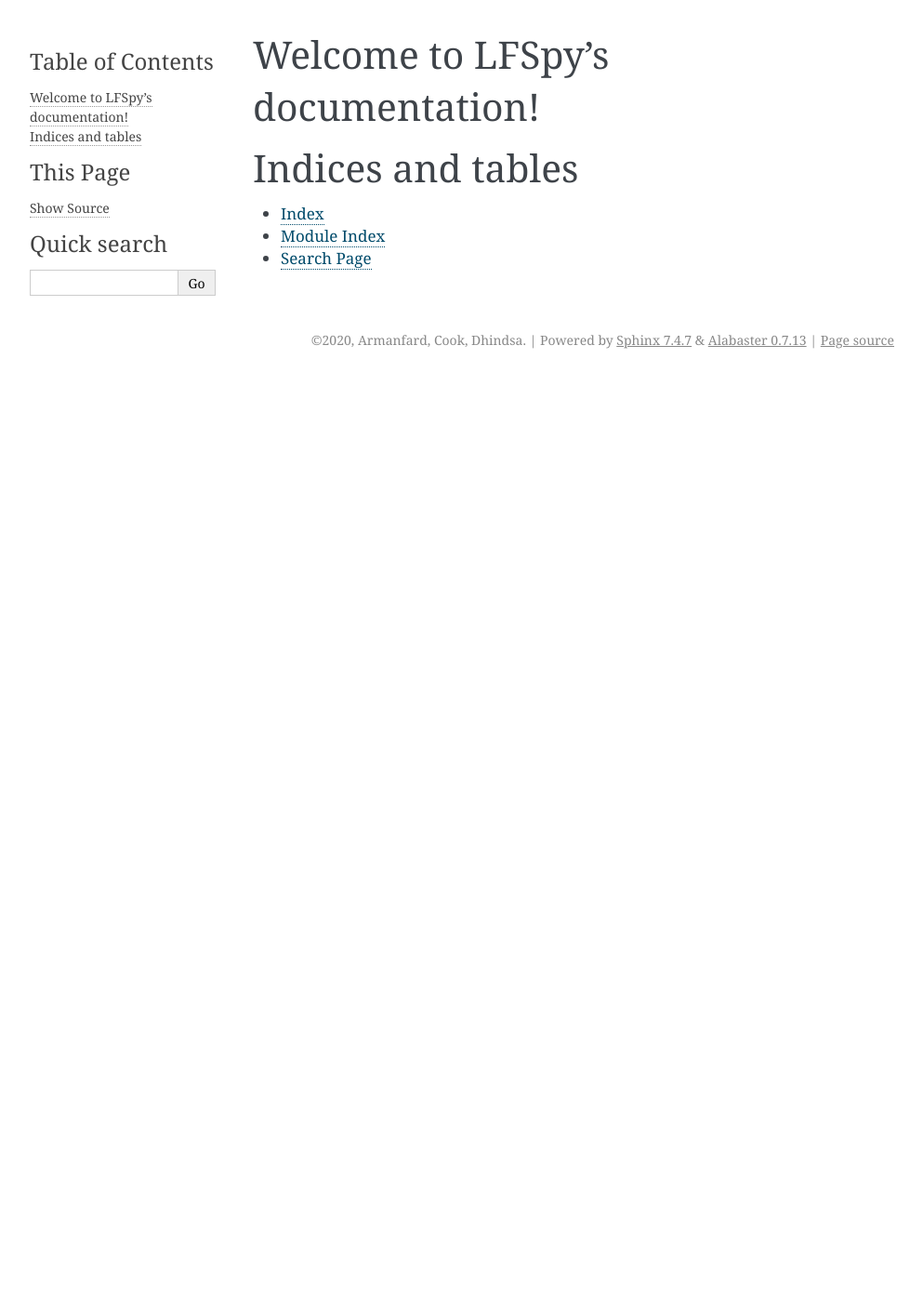
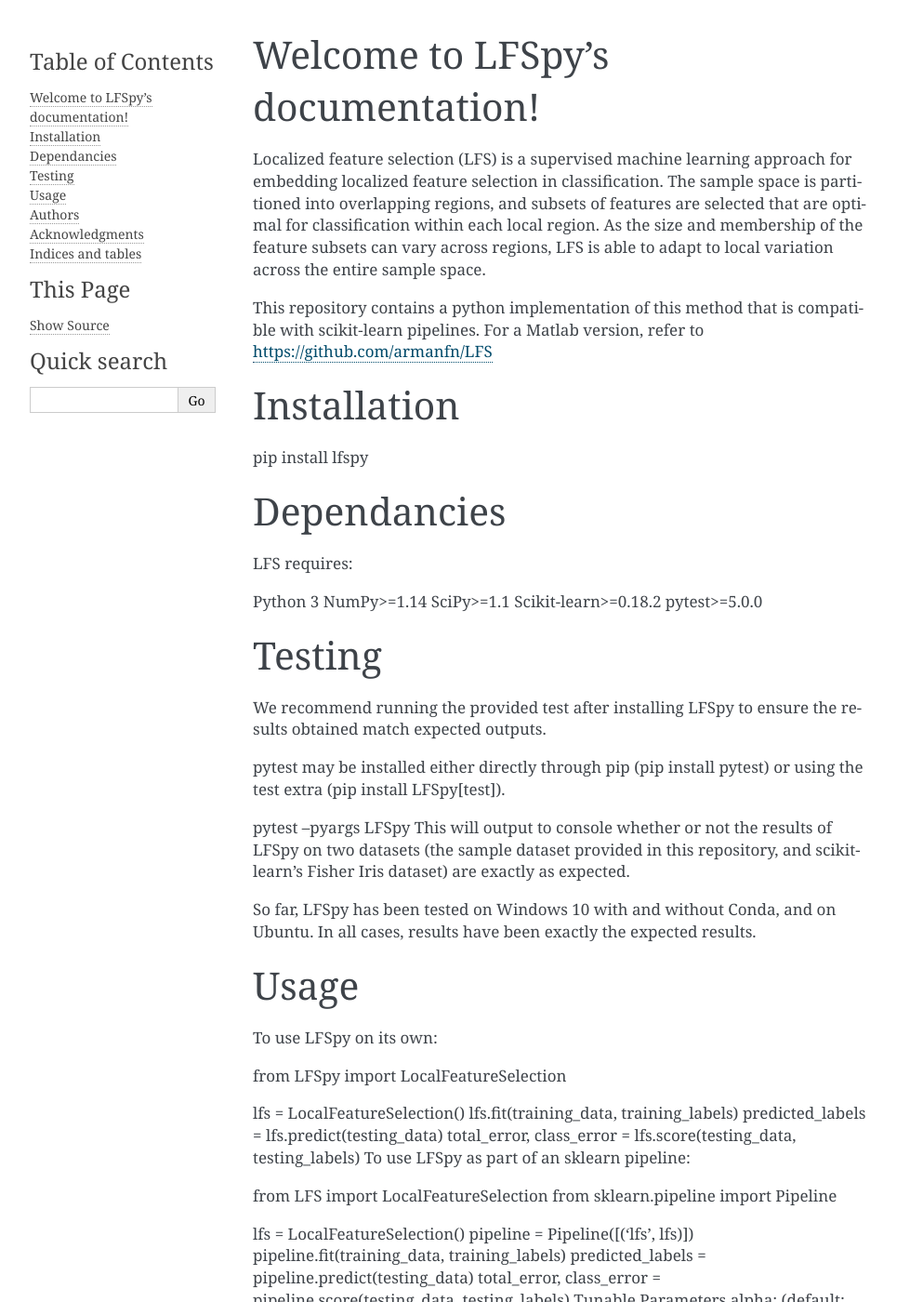
Before and after one commit to McMasterRS/LFSpy, a Sphinx documentation site: the page built from docs/index.rst, in a window 1280 px wide and 1400 px high. Shown: the whole window at 93% size, without its empty margins (148-1141 px from the left). Built offline with Sphinx 7.4.7, drawn with Linux system fonts in a browser that asks for light colours; some of the changed text lies outside the part shown.

Commit message:
testing some RTD content

```diff
--- a/docs/index.rst
+++ b/docs/index.rst
@@ -5,6 +5,78 @@
 
 Welcome to LFSpy's documentation!
 =================================
+
+Localized feature selection (LFS) is a supervised machine learning approach for embedding localized feature selection in classification. The sample space is partitioned into overlapping regions, and subsets of features are selected that are optimal for classification within each local region. As the size and membership of the feature subsets can vary across regions, LFS is able to adapt to local variation across the entire sample space.
+
+This repository contains a python implementation of this method that is compatible with scikit-learn pipelines. For a Matlab version, refer to https://github.com/armanfn/LFS
+
+Installation
+=================================
+pip install lfspy
+
+Dependancies
+=================================
+LFS requires:
+
+Python 3
+NumPy>=1.14
+SciPy>=1.1
+Scikit-learn>=0.18.2
+pytest>=5.0.0
+
+Testing
+=================================
+We recommend running the provided test after installing LFSpy to ensure the results obtained match expected outputs.
+
+pytest may be installed either directly through pip (pip install pytest) or using the test extra (pip install LFSpy[test]).
+
+pytest --pyargs LFSpy
+This will output to console whether or not the results of LFSpy on two datasets (the sample dataset provided in this repository, and scikit-learn's Fisher Iris dataset) are exactly as expected.
+
+So far, LFSpy has been tested on Windows 10 with and without Conda, and on Ubuntu. In all cases, results have been exactly the expected results.
+
+Usage
+=================================
+To use LFSpy on its own:
+
+from LFSpy import LocalFeatureSelection
+
+lfs = LocalFeatureSelection()
+lfs.fit(training_data, training_labels)
+predicted_labels = lfs.predict(testing_data)
+total_error, class_error = lfs.score(testing_data, testing_labels)
+To use LFSpy as part of an sklearn pipeline:
+
+from LFS import LocalFeatureSelection
+from sklearn.pipeline import Pipeline
+
+lfs = LocalFeatureSelection()
+pipeline = Pipeline([('lfs', lfs)])
+pipeline.fit(training_data, training_labels)
+predicted_labels = pipeline.predict(testing_data)
+total_error, class_error = pipeline.score(testing_data, testing_labels)
+Tunable Parameters
+alpha: (default: 19) the maximum number of selected features for each representative point
+gamma: (default: 0.2) impurity level tolerance, controls proportion of out-of-class samples can be in local region
+tau: (default: 2) number of passes through the training set
+sigma: (default: 1) adjusts weightings for observations based on their distance, values greater than 1 result in lower weighting
+n_beta: (default: 20) number of beta values to test, controls the relative weighting of intra-class vs. inter-class distance in the objective function
+nrrp: (default: 2000) number of iterations for randomized rounding process
+knn: (default: 1) number of nearest neighbours to compare for classification
+
+Authors
+=================================
+Oliver Cook
+Kiret Dhindsa
+Areeb Khawajaby
+Ron Harwood
+Thomas Mudway
+
+Acknowledgments
+=================================
+N. Armanfard, JP. Reilly, and M. Komeili, "Local Feature Selection for Data Classification", IEEE Trans. on Pattern Analysis and Machine Intelligence, vol. 38, no. 6, pp. 1217-1227, 2016.
+N. Armanfard, JP. Reilly, and M. Komeili, "Logistic Localized Modeling of the Sample Space for Feature Selection and Classification", IEEE Transactions on Neural Networks and Learning Systems, vol. 29, no. 5, pp. 1396-1413, 2018.
+
 
 .. toctree::
    :maxdepth: 2
```
